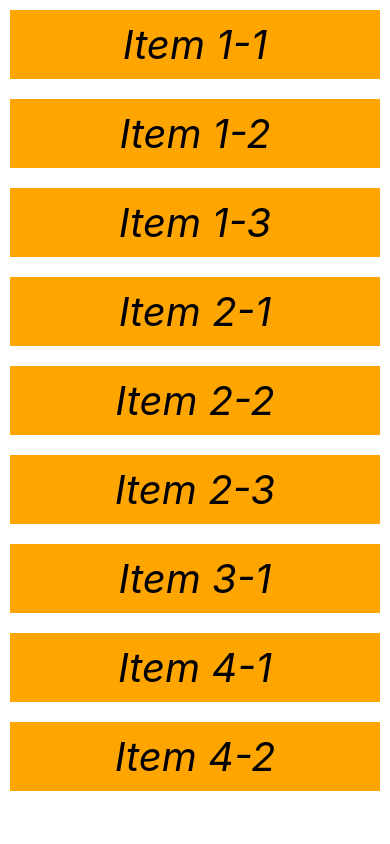
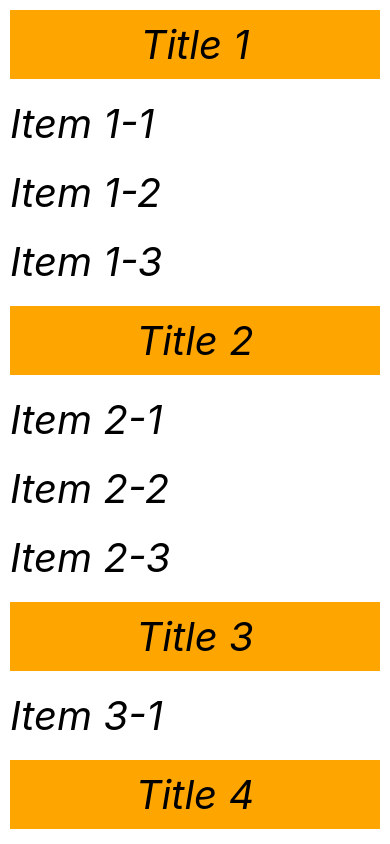
Before and after one commit to codingscode/reactnative_from_zero_to_hero, a React Native app in the folder rntour/: screen / in a window 390 px wide. Built offline with nearby package versions, Linux system fonts and the light colour scheme.

Commit message:
parte 39

```diff
--- a/rntour/App.js
+++ b/rntour/App.js
@@ -51,11 +51,13 @@ function App() {
       <SectionList sections={DATA}
          keyExtractor={(item, index) => index.toString()}
          renderItem={({ item }) => (
+            <Text style={styles.text} >{item}</Text>
+         )}
+         renderSectionHeader={({section})=> (
             <View style={styles.item} >
-               <Text style={styles.text} >{item}</Text>
+               <Text style={styles.text} >{section.title}</Text>
             </View>
          )}
-
        />
       /*<FlatList data={Items}
          keyExtractor={(item, index) => index.toString()}
```
